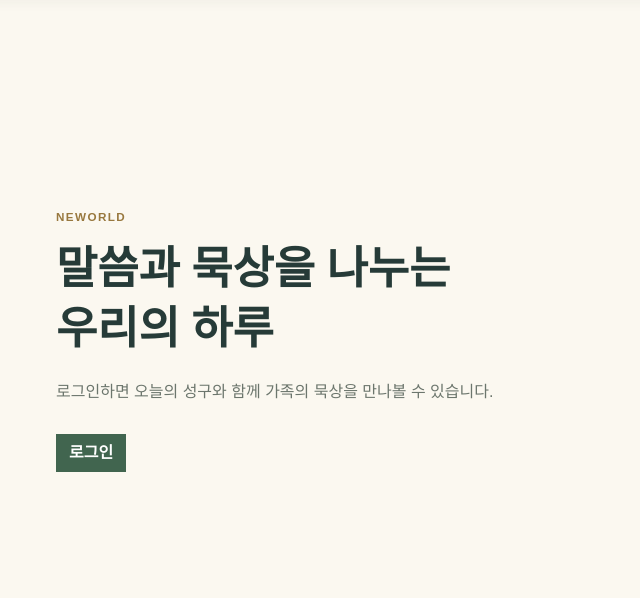
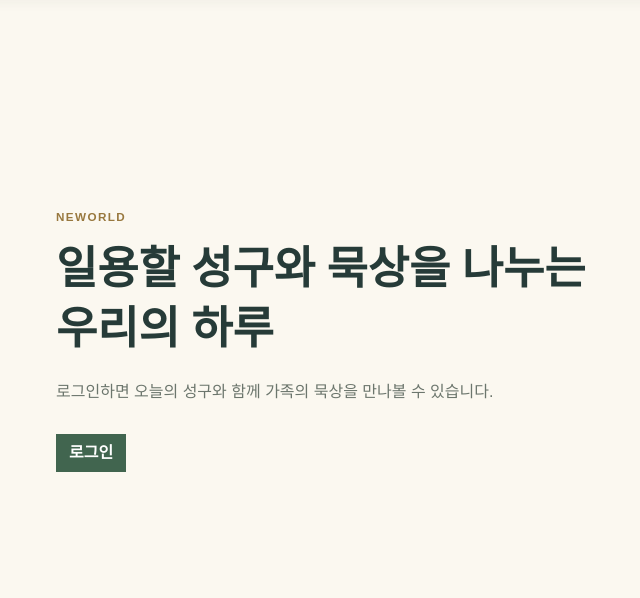
Before and after one commit to neworld0/neworld, a Django app: page / in a window 1280 px wide. Shown: the part 60-658 px from the top of the page, without its empty margins (216-856 px from the left). Run offline with Django 3.2, Linux system fonts and the light colour scheme; data that the repository does not hold is empty; some libraries are stand-ins or nearby versions.

Commit message:
Update home welcome message

```diff
--- a/templates/neworld/index.html
+++ b/templates/neworld/index.html
@@ -34,7 +34,7 @@
     {% else %}
     <section class="home-welcome" aria-labelledby="home-welcome-title">
         <div class="editorial-kicker">NEWORLD</div>
-        <h1 id="home-welcome-title" class="editorial-title">말씀과 묵상을 나누는<br>우리의 하루</h1>
+        <h1 id="home-welcome-title" class="editorial-title">일용할 성구와 묵상을 나누는<br>우리의 하루</h1>
         <p class="home-welcome__copy">로그인하면 오늘의 성구와 함께 가족의 묵상을 만나볼 수 있습니다.</p>
         <a class="btn btn-primary" href="{% url 'common:login' %}">로그인</a>
     </section>
```
Also changed, not shown: neworld/tests/test_crawler_views.py (+1 -1 lines).
